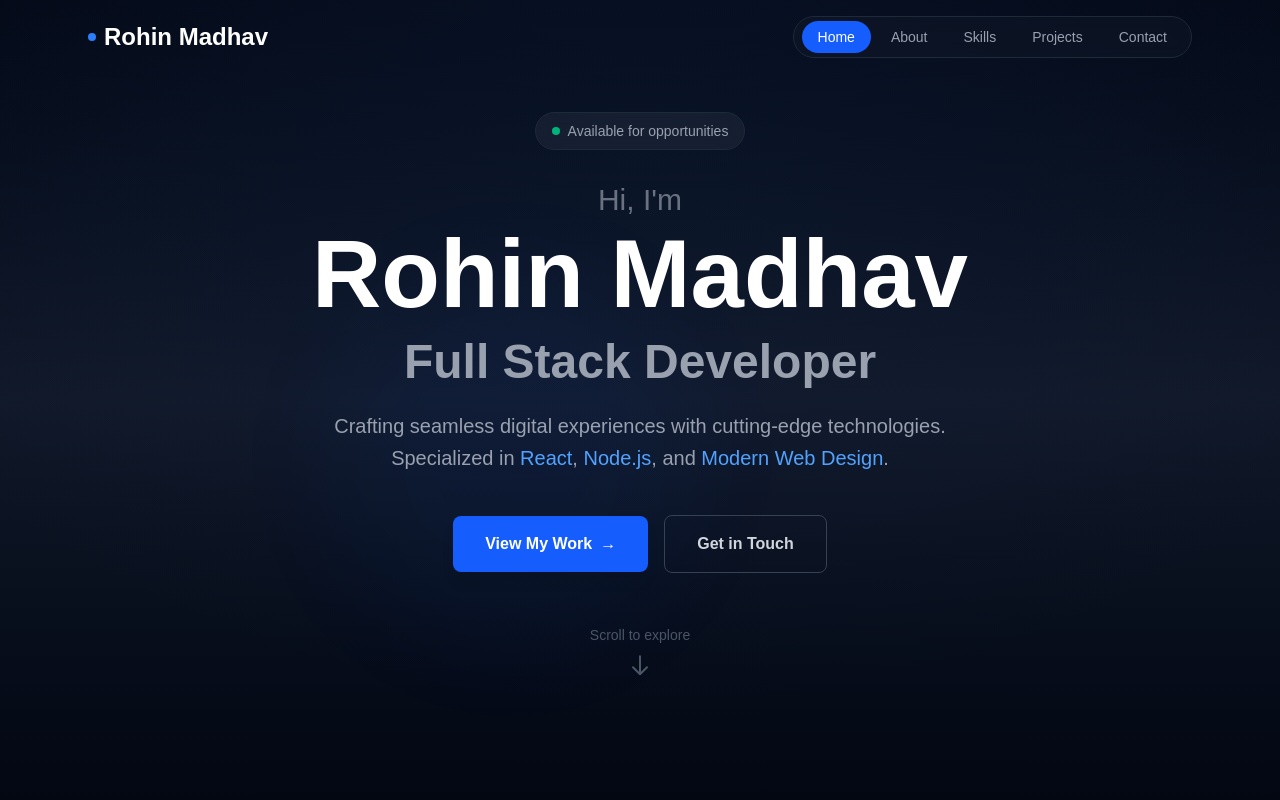
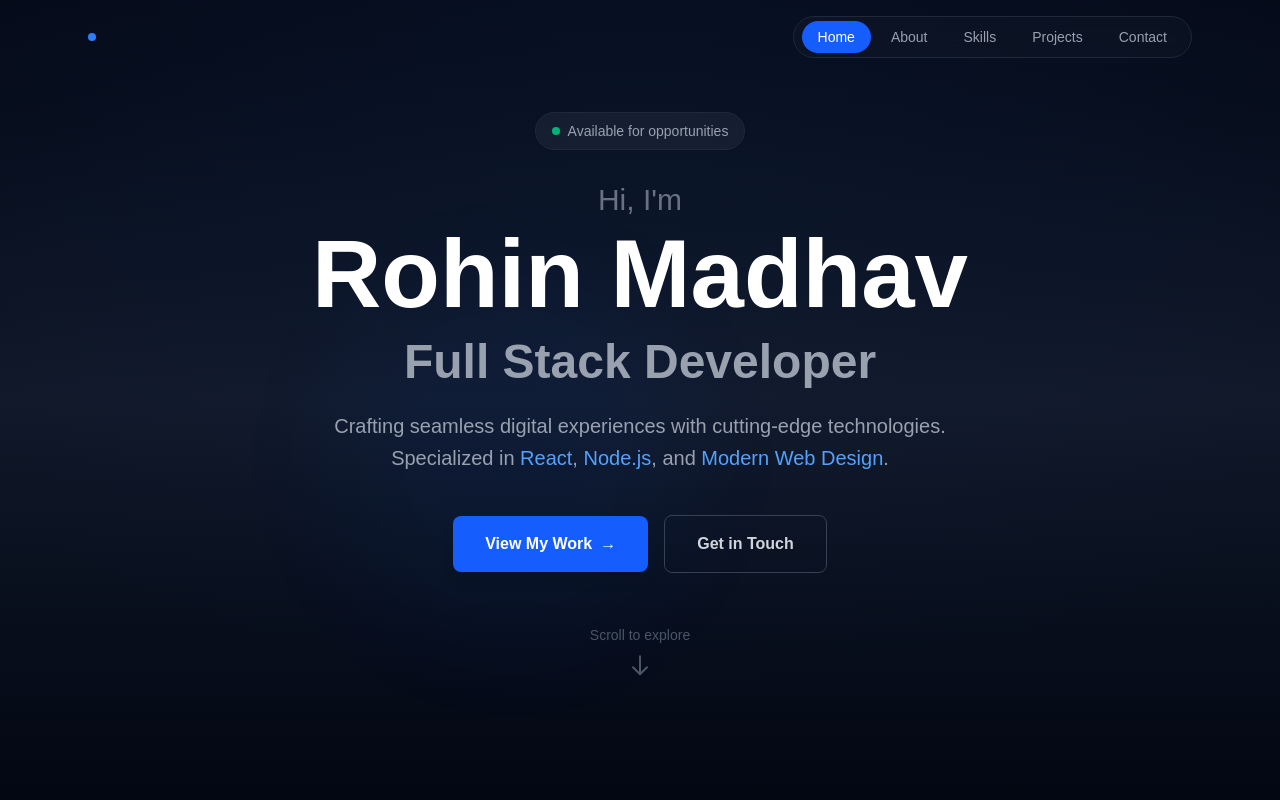
Before and after one commit to Rohin-Madhav/Portfolio, a React (Vite) app: page / in a window 1280 px wide. Shown: the top 800 px of the page. Built offline with nearby package versions, Linux system fonts and the light colour scheme.

Commit message:
Remove name from Navbar component
Removed the name 'Rohin Madhav' from the Navbar.

```diff
--- a/src/components/Navbar.jsx
+++ b/src/components/Navbar.jsx
@@ -27,9 +27,6 @@ export default function Navbar() {
         <a href="#home" className="group">
           <h1 className="text-2xl font-bold flex items-center gap-2">
             <span className="w-2 h-2 bg-blue-500 rounded-full group-hover:scale-125 transition-transform"></span>
-            <span className="text-white group-hover:text-blue-400 transition-colors">
-              Rohin Madhav
-            </span>
           </h1>
         </a>
 
```
